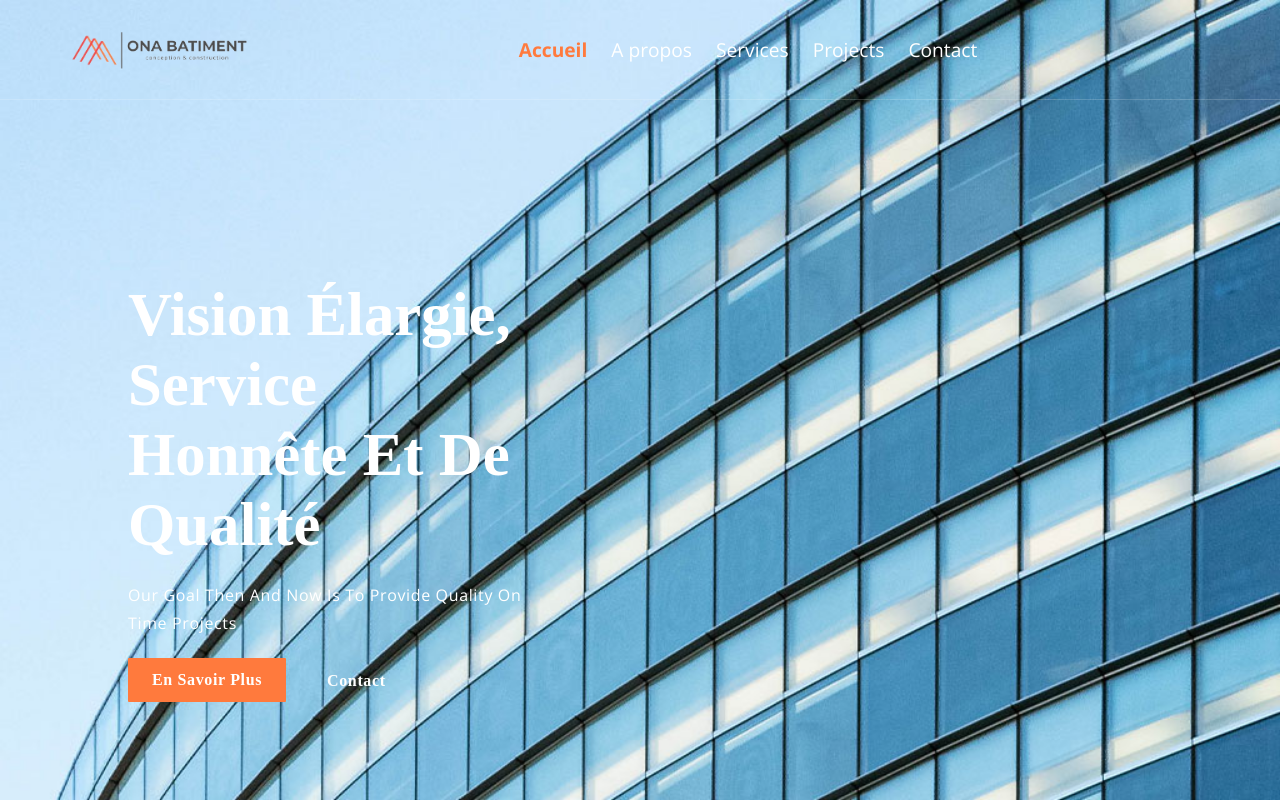
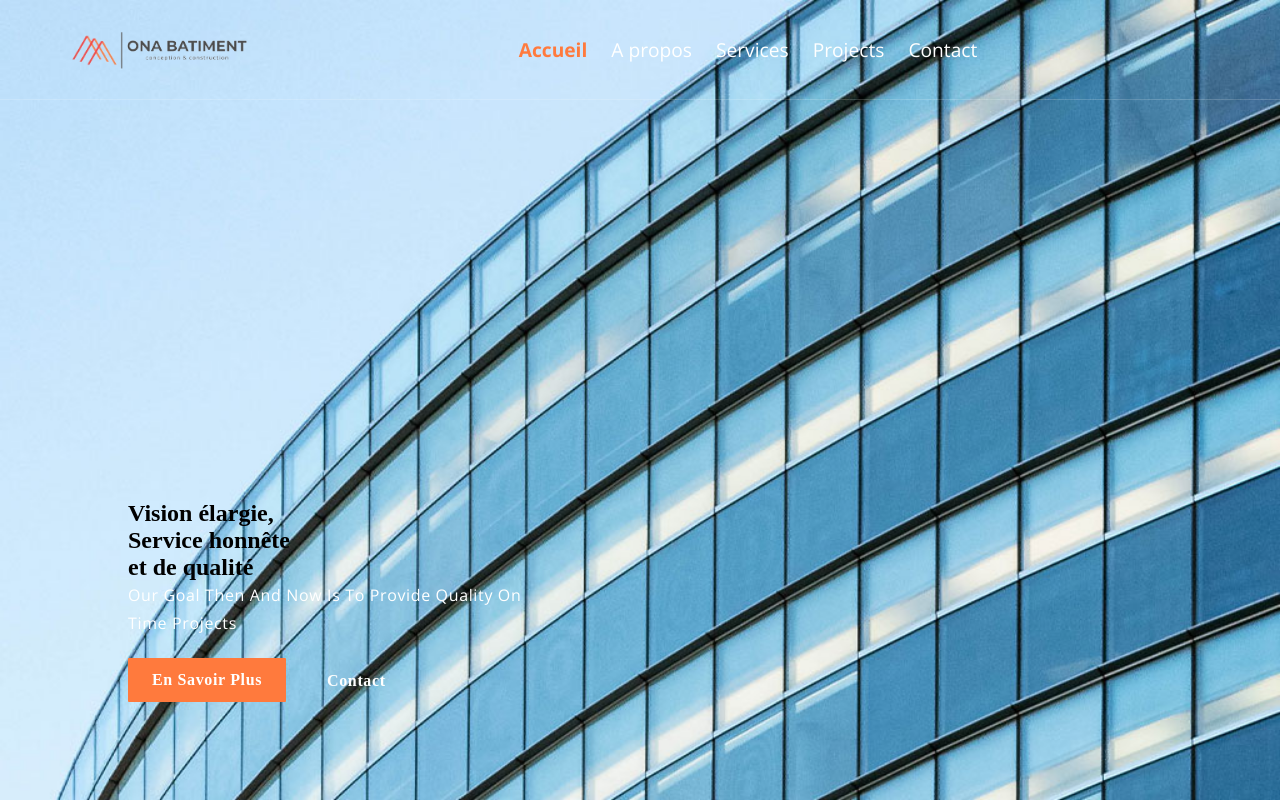
Before and after one commit to William-Hortone/ona-btm, a React (Create React App) app: page / in a window 1280 px wide. Shown: the top 802 px of the page. Built offline with nearby package versions, Linux system fonts and the light colour scheme; a web font is replaced by a local one.

Commit message:
updated the framer motion

```diff
--- a/src/App.css
+++ b/src/App.css
@@ -7,7 +7,6 @@
   position: absolute;
   top: 0;
   left: 0;
-
   /* background-color: aquamarine; */
 }
 /* .text{
--- a/src/App.js
+++ b/src/App.js
@@ -4,6 +4,7 @@ import { Home, About, Services, Contact, Projects } from "./Pages";
 import { Footer, Navbar } from "./containers";
 import { motion as m } from "framer-motion";
 import { AnimatePresence } from "framer-motion";
+
 import "./App.css";
 
 const App = () => {
@@ -15,7 +16,7 @@ const App = () => {
       className="App "
     >
       <Navbar />
-      <AnimatePresence>
+      <AnimatePresence initial={false}>
         <Routes>
           <Route path="/" element={<Home />} />
           <Route path="/about" element={<About />} />
--- a/src/Pages/Contact/Contact.jsx
+++ b/src/Pages/Contact/Contact.jsx
@@ -1,7 +1,16 @@
 import React from "react";
-
+import { motion as m } from "framer-motion";
 const Contact = () => {
-  return <div>Contact</div>;
+  return (
+    <m.div
+      initial={{ y: "100%" }}
+      animate={{ y: "0%" }}
+      transition={{ duration: 0.75, ease: "easeOut" }}
+      exit={{ opacity: 1 }}
+    >
+      Contact
+    </m.div>
+  );
 };
 
 export default Contact;
--- a/src/Pages/Home/Home.jsx
+++ b/src/Pages/Home/Home.jsx
@@ -6,13 +6,15 @@ import {
   Specialization,
   RecentProjects,
 } from "../../containers";
+
 import { motion as m } from "framer-motion";
 import "./home.css";
+
 const Home = () => {
   return (
     <m.div
       initial={{ y: "100%" }}
-      animate={{ y: "0%" }}
+      animate={{ y: "0" }}
       transition={{ duration: 0.75, ease: "easeOut" }}
       exit={{ opacity: 1 }}
       className="app__homePage"
--- a/src/Pages/Projects/Projects.jsx
+++ b/src/Pages/Projects/Projects.jsx
@@ -2,16 +2,23 @@ import React from "react";
 import { HeadImage, Consultation } from "../../components";
 import { SectionProject } from "../../containers";
 import images from "../../constants/images";
+import { motion as m } from "framer-motion";
 import "./projects.css";
 
 const Projects = () => {
   return (
-    <div className="app__projects">
+    <m.div
+      initial={{ y: "100%" }}
+      animate={{ y: "0%" }}
+      transition={{ duration: 0.75, ease: "easeOut" }}
+      exit={{ opacity: 1 }}
+      className="app__projects"
+    >
       <HeadImage title="Projects" img={images.building2} />
       <h2>Projets Recent</h2>
       <SectionProject />
       <Consultation />
-    </div>
+    </m.div>
   );
 };
 
--- a/src/Pages/Services/Services.jsx
+++ b/src/Pages/Services/Services.jsx
@@ -1,18 +1,24 @@
 import React from "react";
 import { ServiceOBE, ServiceOCA, ServiceOT } from "../../containers";
 import { HeadImage, Consultation } from "../../components";
-
+import { motion as m } from "framer-motion";
 import images from "../../constants/images";
 
 const Services = () => {
   return (
-    <div className="app__service">
+    <m.div
+      initial={{ y: "100%" }}
+      animate={{ y: "0%" }}
+      transition={{ duration: 0.75, ease: "easeOut" }}
+      exit={{ opacity: 1 }}
+      className="app__service"
+    >
       <HeadImage img={images.building4} title="Services" />
       <ServiceOCA />
       <ServiceOBE />
       {/* <ServiceOT /> */}
       {/* <Consultation /> */}
-    </div>
+    </m.div>
   );
 };
 
--- /dev/null
+++ b/src/components/animation.js
@@ -0,0 +1,15 @@
+// export const container = {
+//   hidden: { opacity: 0 },
+//   show: {
+//     opacity: 1,
+//     transition: {
+//       delayChildren: 0.5,
+//       staggerChildren: 0.2,
+//     },
+//   },
+// };
+
+// export const item = {
+//   hidden: { y: "100%" },
+//   show: { y: "0%", transition: { duration: 0.5 } },
+// };
--- a/src/containers/Header/Header.jsx
+++ b/src/containers/Header/Header.jsx
@@ -1,12 +1,29 @@
 import React from "react";
 import "./header.css";
 import images from "../../constants/images";
+import { motion as m } from "framer-motion";
+// import { container, item } from "../../components/animation";
 
 const Header = () => {
   return (
     <div className="app__header section__padding">
-      <div className="app__header-container">
-        <h1>Vision élargie, Service honnête et de qualité</h1>
+      <m.div className="app__header-container">
+        <div
+        // variants={container}
+        // initial="hidden"
+        // animate="show"
+        // className="header_text-container"
+        >
+          <div className="header_title-box">
+            <m.h2>Vision élargie,</m.h2>
+          </div>
+          <div className="header_title-box">
+            <m.h2>Service honnête </m.h2>
+          </div>
+          <div className="header_title-box">
+            <m.h2>et de qualité</m.h2>
+          </div>
+        </div>
         <p className="p__opensans">
           Our goal then and now is to provide quality on time projects
         </p>
@@ -22,7 +39,7 @@ const Header = () => {
             </button>
           </a>
         </div>
-      </div>
+      </m.div>
       <div className="box-blur"></div>
     </div>
   );
--- a/src/containers/Header/header.css
+++ b/src/containers/Header/header.css
@@ -12,6 +12,9 @@
 }
 .app__header-container{
     width: 40%;
+}
+.header_title-box{
+    overflow: hidden;
 }
 .app__header-container h1{
     font-size: 4.5rem;
```
